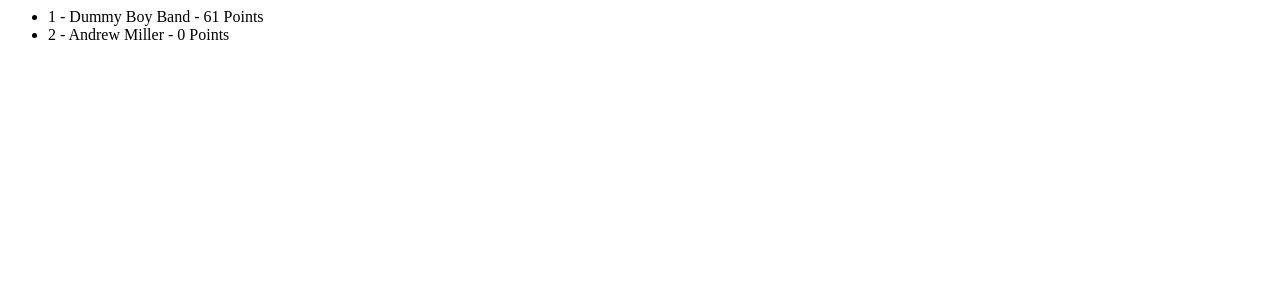
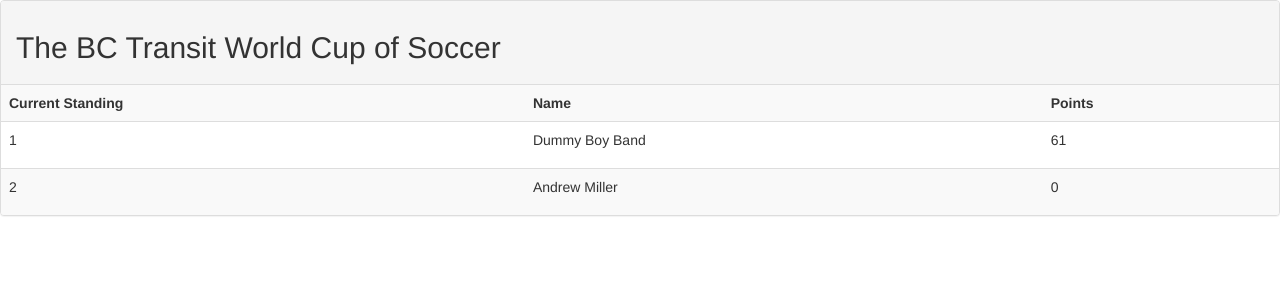
Before and after one commit to amillergis/WorldCup, a Django app: a page that uses worldcuppool/templates/standings_table.html in a window 1280 px wide. Shown: the top 300 px of the page. Run offline with Django 3.2, Linux system fonts and the light colour scheme; data comes from the database, SQL or seed files in the repository; parts of the project's set-up code (start-up, migrations or seed data) failed here and were passed over; some libraries are stand-ins or nearby versions.

Commit message:
update template to use bootstrap

```diff
--- a/worldcuppool/templates/standings_table.html
+++ b/worldcuppool/templates/standings_table.html
@@ -1,9 +1,100 @@
+<!DOCTYPE html>
+<html lang="en">
+  <head>
+    <meta charset="utf-8">
+    <meta http-equiv="X-UA-Compatible" content="IE=edge">
+    <meta name="viewport" content="width=device-width, initial-scale=1">
+    <meta name="description" content="">
+    <meta name="author" content="">
+    <link rel="shortcut icon" href="../../assets/ico/favicon.ico">
+
+    <title>Cover Template for Bootstrap</title>
+
+    <!-- Bootstrap core CSS -->
+    <link href="../static/bootstrap/dist/css/bootstrap.min.css" rel="stylesheet">
+
+    <!-- Custom styles for this template -->
+    <link href="../static/css/cover.css" rel="stylesheet">
+
+    <!-- Just for debugging purposes. Don't actually copy this line! -->
+    <!--[if lt IE 9]><script src="../../assets/js/ie8-responsive-file-warning.js"></script><![endif]-->
+
+    <!-- HTML5 shim and Respond.js IE8 support of HTML5 elements and media queries -->
+    <!--[if lt IE 9]>
+      <script src="https://oss.maxcdn.com/libs/html5shiv/3.7.0/html5shiv.js"></script>
+      <script src="https://oss.maxcdn.com/libs/respond.js/1.4.2/respond.min.js"></script>
+    <![endif]-->
+  </head>
+
+  <body>
+
+    <div class="site-wrapper">
+
+      <div class="site-wrapper-inner">
+
+        <div class="cover-container">
+
+          <!--<div class="masthead clearfix">
+            <div class="inner">
+              <h3 class="masthead-brand">Cover</h3>
+              <ul class="nav masthead-nav">
+                <li class="active"><a href="#">Home</a></li>
+                <li><a href="#">Features</a></li>
+                <li><a href="#">Contact</a></li>
+              </ul>
+            </div>
+          </div>
+		  -->
+          <div class="inner cover">
+            <div class="panel panel-default">
+  			<!-- Default panel contents -->
+  				<div class="panel-heading"> <h2>The BC Transit World Cup of Soccer</h2> </div>
 				{% if standings_table %}
-	<ul>
+			  	<!-- Table -->
+			  	<table class="table table-striped">
+				  	<tr>
+				  		<th>Current Standing</th>
+				    	<th>Name</th>
+				    	<th>Points</th>
 				  	{% for key,value in standings_table.items %}
-    	<li>{{key}} - {{value.0}} - {{value.1}} Points</li>
+				  	</tr>
+				   		<td><p>{{key}}<p></td>
+				   		<td><p>{{value.0}}<p></td>
+				   		<td><p>{{value.1}}<p></td>
+				  	</tr>
 				  	{% endfor %}
-    <ul>
+			  	</table>
 			  	{% else %}
+			  	<div class="panel-body">
 			    	<p>No results are available.</p>
+				</div>
 			  	{% endif %}
+          	</div>
+		  </div>
+
+
+
+
+
+
+
+          <!--<div class="mastfoot">
+            <div class="inner">
+              <p>Cover template for <a href="http://getbootstrap.com">Bootstrap</a>, by <a href="https://twitter.com/mdo">@mdo</a>.</p>
+            </div>
+          </div>
+		  -->
+        </div>
+
+      </div>
+
+    </div>
+
+    <!-- Bootstrap core JavaScript
+    ================================================== -->
+    <!-- Placed at the end of the document so the pages load faster -->
+    <script src="https://ajax.googleapis.com/ajax/libs/jquery/1.11.0/jquery.min.js"></script>
+    <script src="../static/bootstrap/dist/js/bootstrap.min.js"></script>
+    <script src="../../assets/js/docs.min.js"></script>
+  </body>
+</html>
```
Also changed, not shown: 6 other files. Lines whose indentation alone changed are shown as unchanged.
